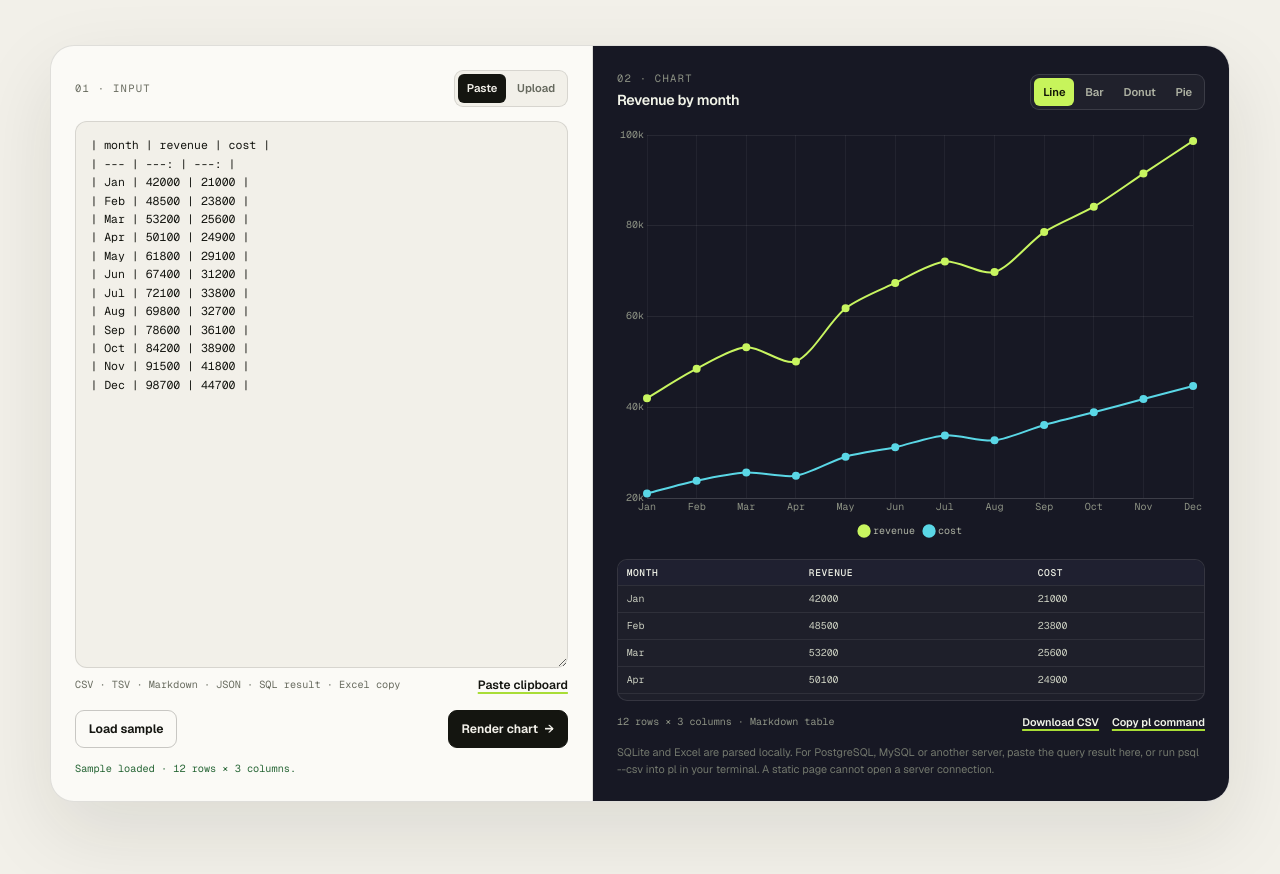
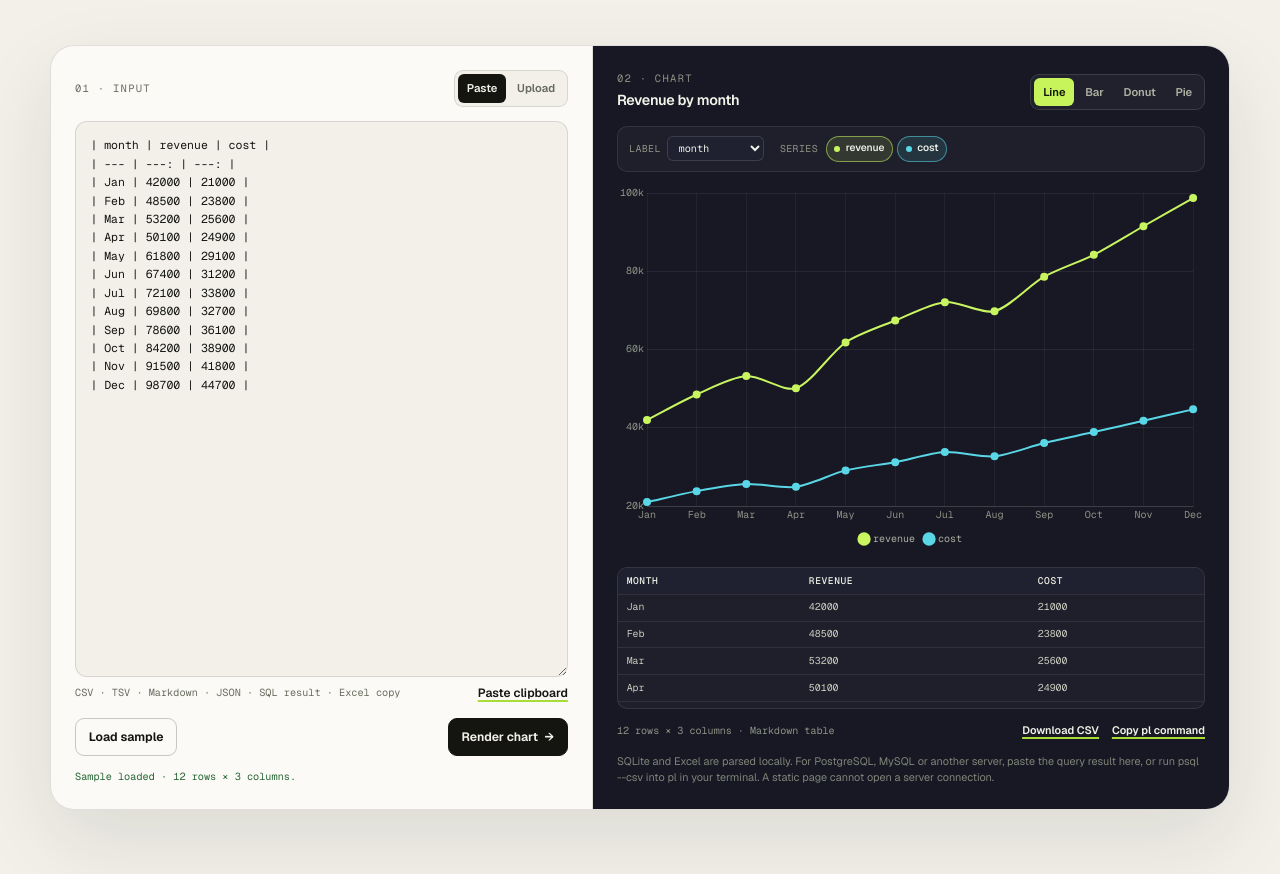
Before and after one commit to sazardev/plot, a plain HTML site: page docs/index.html in a window 1280 px wide. Shown: the part 1189-2063 px from the top of the page. Drawn offline with Linux system fonts and the light colour scheme.

Commit message:
feat(site): add playground series controls and accessibility polish
Add label and per-series selection, keep chart/card heights stable, support pasted SQL dumps, expose chart accessibility targets, and make scrollable previews keyboard-focusable. Axe WCAG A/AA checks now pass in light and dark modes.

```diff
--- a/docs/assets/playground.js
+++ b/docs/assets/playground.js
@@ -29,6 +29,9 @@
     sqlQuery: $("[data-pg-query]"),
     download: $('[data-pg-action="download"]'),
     copyCommand: $('[data-pg-action="copy-command"]'),
+    controls: $("[data-pg-controls]"),
+    label: $("[data-pg-label]"),
+    series: $("[data-pg-series]"),
   };
 
   const reduceMotion = window.matchMedia("(prefers-reduced-motion: reduce)").matches;
@@ -38,6 +41,8 @@
   }
   let table = null;
   let chart = null;
+  let labelIndex = -1;
+  let selectedSeries = new Set();
   let workbook = null;
   let workbookName = "";
   let sqlDb = null;
@@ -363,12 +368,60 @@
     return base.charAt(0).toUpperCase() + base.slice(1);
   };
 
-  const countNumeric = (tableData) => tableData.numeric.filter(Boolean).length;
-
   const selectChartColumns = (tableData) => {
     const label = tableData.columns.findIndex((_, index) => !tableData.numeric[index] && tableData.rows.some((row) => row[index] !== null));
     const values = tableData.numeric.map((isNumeric, index) => (isNumeric ? index : -1)).filter((index) => index >= 0);
     return { label, values };
+  };
+
+  const selectedValues = () => {
+    if (!table) return [];
+    return table.numeric
+      .map((isNumeric, index) => (isNumeric && selectedSeries.has(index) ? index : -1))
+      .filter((index) => index >= 0);
+  };
+
+  const colorIndex = (columnIndex) => {
+    if (!table) return 0;
+    const order = table.numeric.map((isNumeric, index) => (isNumeric ? index : -1)).filter((index) => index >= 0);
+    const position = order.indexOf(columnIndex);
+    return position >= 0 ? position : 0;
+  };
+
+  const renderControls = () => {
+    if (!table) {
+      els.controls.hidden = true;
+      return;
+    }
+    els.controls.hidden = false;
+    els.label.textContent = "";
+    const rowOption = document.createElement("option");
+    rowOption.value = "-1";
+    rowOption.textContent = "Row number";
+    els.label.appendChild(rowOption);
+    table.columns.forEach((column, index) => {
+      if (table.numeric[index]) return;
+      if (!table.rows.some((row) => row[index] !== null)) return;
+      const option = document.createElement("option");
+      option.value = String(index);
+      option.textContent = column;
+      els.label.appendChild(option);
+    });
+    els.label.value = String(labelIndex);
+
+    els.series.textContent = "";
+    table.numeric.forEach((isNumeric, index) => {
+      if (!isNumeric) return;
+      const button = document.createElement("button");
+      button.type = "button";
+      button.className = "pg-chip";
+      button.dataset.seriesIndex = String(index);
+      button.style.setProperty("--chip-color", COLORS[colorIndex(index) % COLORS.length]);
+      button.textContent = table.columns[index];
+      button.setAttribute("aria-pressed", String(selectedSeries.has(index)));
+      button.classList.toggle("is-active", selectedSeries.has(index));
+      els.series.appendChild(button);
+    });
   };
 
   const formatNumber = (value) => {
@@ -399,12 +452,16 @@
       chart.destroy();
       chart = null;
     }
+    const defaults = selectChartColumns(next);
+    labelIndex = defaults.label;
+    selectedSeries = new Set(defaults.values);
     els.title.textContent = next.title;
     const truncated = next.truncated ? ` · showing first ${MAX_ROWS.toLocaleString("en")}` : "";
     els.meta.textContent = `${next.rows.length.toLocaleString("en")} rows × ${next.columns.length.toLocaleString("en")} columns · ${next.source}${truncated}`;
     els.download.disabled = false;
     els.copyCommand.disabled = false;
     setStatus(status, "ok");
+    renderControls();
     renderPreview();
     drawChart();
   };
@@ -466,20 +523,20 @@
       showEmpty("Chart.js is still loading", "Give it a second and try again.");
       return;
     }
-    const { label, values } = selectChartColumns(table);
+    const values = selectedValues();
     if (!values.length) {
-      showEmpty("No numeric series", "Add a column with numbers to plot.");
+      showEmpty("No numeric series", "Select at least one numeric series.");
       return;
     }
 
     const type = chartType();
     const labels = table.rows.map((row, index) => {
-      const value = label >= 0 ? row[label] : index + 1;
+      const value = labelIndex >= 0 ? row[labelIndex] : index + 1;
       return value === null ? `#${index + 1}` : displayCell(value);
     });
 
     if (type === "bar" || type === "pie" || type === "donut") {
-      if (label < 0) {
+      if (labelIndex < 0) {
         setStatus("No label column detected; using row numbers.", "ok");
       }
     }
@@ -499,8 +556,8 @@
         {
           label: table.columns[index],
           data,
-          backgroundColor: COLORS[0],
-          borderColor: COLORS[0],
+          backgroundColor: COLORS[colorIndex(index) % COLORS.length],
+          borderColor: COLORS[colorIndex(index) % COLORS.length],
           borderWidth: 0,
           borderRadius: 4,
           maxBarThickness: 24,
@@ -538,12 +595,12 @@
     if (values.length > 8) {
       setStatus(`Line shows the first 8 numeric series of ${values.length}.`, "ok");
     }
-    const series = values.slice(0, 8).map((index, order) => ({
+    const series = values.slice(0, 8).map((index) => ({
       label: table.columns[index],
       data: table.rows.map((row) => (typeof row[index] === "number" ? row[index] : null)),
-      borderColor: COLORS[order % COLORS.length],
-      backgroundColor: hexAlpha(COLORS[order % COLORS.length], 0.14),
-      pointBackgroundColor: COLORS[order % COLORS.length],
+      borderColor: COLORS[colorIndex(index) % COLORS.length],
+      backgroundColor: hexAlpha(COLORS[colorIndex(index) % COLORS.length], 0.14),
+      pointBackgroundColor: COLORS[colorIndex(index) % COLORS.length],
       borderWidth: 2,
       pointRadius: table.rows.length > 80 ? 0 : 3,
       pointHoverRadius: 5,
@@ -968,6 +1025,29 @@
     });
   });
 
+  els.label.addEventListener("change", () => {
+    labelIndex = Number(els.label.value);
+    drawChart();
+  });
+
+  els.series.addEventListener("click", (event) => {
+    const button = event.target.closest("[data-series-index]");
+    if (!button) return;
+    const index = Number(button.dataset.seriesIndex);
+    if (selectedSeries.has(index)) {
+      if (selectedSeries.size === 1) {
+        setStatus("Keep at least one series selected.", "error");
+        return;
+      }
+      selectedSeries.delete(index);
+    } else {
+      selectedSeries.add(index);
+    }
+    button.classList.toggle("is-active", selectedSeries.has(index));
+    button.setAttribute("aria-pressed", String(selectedSeries.has(index)));
+    drawChart();
+  });
+
   $$("[data-pg-action]").forEach((button) => {
     button.addEventListener("click", async () => {
       const action = button.dataset.pgAction;
--- a/docs/assets/site.css
+++ b/docs/assets/site.css
@@ -1736,7 +1736,7 @@ kbd {
 .pg-chart {
   position: relative;
   flex: none;
-  height: 420px;
+  height: 370px;
 }
 
 .pg-chart canvas {
@@ -1829,7 +1829,7 @@ kbd {
 
 .pg-note {
   margin: 0;
-  color: #73786d;
+  color: #7f8478;
   font-size: 0.68rem;
   line-height: 1.5;
 }
@@ -1845,7 +1845,7 @@ kbd {
   }
 
   .pg-chart {
-    height: 380px;
+    height: 340px;
   }
 }
 
@@ -1869,7 +1869,7 @@ kbd {
   }
 
   .pg-chart {
-    height: 300px;
+    height: 280px;
   }
 
   .pg-out-foot {
@@ -1905,3 +1905,102 @@ kbd {
     background: #171914;
   }
 }
+
+.pg-controls {
+  display: flex;
+  flex-wrap: wrap;
+  align-items: center;
+  gap: 0.7rem 1rem;
+  padding: 0.55rem 0.7rem;
+  border: 1px solid rgba(255, 255, 255, 0.09);
+  border-radius: 10px;
+  background: rgba(255, 255, 255, 0.03);
+}
+
+.pg-control {
+  display: flex;
+  align-items: center;
+  gap: 0.4rem;
+  color: #8d9284;
+  font-family: var(--mono);
+  font-size: 0.62rem;
+  letter-spacing: 0.04em;
+  text-transform: uppercase;
+}
+
+.pg-control select {
+  max-width: 9rem;
+  padding: 0.25rem 0.4rem;
+  border: 1px solid rgba(255, 255, 255, 0.13);
+  border-radius: 6px;
+  background: #1f2030;
+  color: #f2f4e9;
+  font-family: var(--mono);
+  font-size: 0.64rem;
+}
+
+.pg-series-wrap {
+  display: flex;
+  flex: 1;
+  align-items: center;
+  gap: 0.5rem;
+  min-width: 0;
+  color: #8d9284;
+  font-family: var(--mono);
+  font-size: 0.62rem;
+  letter-spacing: 0.04em;
+  text-transform: uppercase;
+}
+
+.pg-series {
+  display: flex;
+  flex: 1;
+  flex-wrap: wrap;
+  gap: 0.3rem;
+  min-width: 0;
+}
+
+.pg-chip {
+  display: inline-flex;
+  align-items: center;
+  gap: 0.35rem;
+  max-width: 9rem;
+  padding: 0.22rem 0.45rem;
+  overflow: hidden;
+  border: 1px solid rgba(255, 255, 255, 0.12);
+  border-radius: 999px;
+  background: transparent;
+  color: #8d9284;
+  font-family: var(--font);
+  font-size: 0.64rem;
+  font-weight: 550;
+  text-overflow: ellipsis;
+  white-space: nowrap;
+  cursor: pointer;
+}
+
+.pg-chip::before {
+  content: "";
+  flex: none;
+  width: 6px;
+  height: 6px;
+  border-radius: 50%;
+  background: var(--chip-color, #8d9284);
+}
+
+.pg-chip.is-active {
+  border-color: color-mix(in srgb, var(--chip-color, var(--accent)) 55%, transparent);
+  background: color-mix(in srgb, var(--chip-color, var(--accent)) 12%, transparent);
+  color: #f2f4e9;
+}
+
+.pg-chip.is-active::before {
+  background: var(--chip-color, var(--accent));
+}
+
+@media (prefers-color-scheme: dark) {
+  .step-num {
+    background: var(--accent);
+    color: var(--accent-ink);
+  }
+}
--- a/docs/index.html
+++ b/docs/index.html
@@ -223,6 +223,16 @@
             </div>
           </div>
 
+          <div class="pg-controls" data-pg-controls hidden>
+            <label class="pg-control">Label
+              <select data-pg-label></select>
+            </label>
+            <div class="pg-series-wrap">
+              <span>Series</span>
+              <div class="pg-series" data-pg-series></div>
+            </div>
+          </div>
+
           <div class="pg-chart">
             <canvas data-pg-canvas aria-label="Playground chart" role="img"></canvas>
             <div class="pg-empty" data-pg-empty>
@@ -232,7 +242,7 @@
             </div>
           </div>
 
-          <div class="pg-preview" data-pg-preview hidden></div>
+          <div class="pg-preview" data-pg-preview role="region" aria-label="Data preview" tabindex="0" hidden></div>
 
           <div class="pg-out-foot">
             <span data-pg-meta>Waiting for data</span>
@@ -282,7 +292,7 @@
 
       <div class="code-block" style="margin-top: 1.2rem;">
         <button class="copy" type="button">Copy</button>
-        <pre><code><span class="comment"># query → chart, no intermediate file</span>
+        <pre tabindex="0"><code><span class="comment"># query → chart, no intermediate file</span>
 psql --csv -c "select day, signups from metrics order by day" | pl
 
 <span class="comment"># or point pl at a CSV</span>
@@ -437,14 +447,14 @@ pl sales.csv --type bar --title "Revenue by month"</code></pre>
             </p>
             <div class="code-block">
               <button class="copy" type="button">Copy</button>
-              <pre><code><span class="prompt">$</span> go install github.com/sazardev/plot/cmd/pl@latest</code></pre>
+              <pre tabindex="0"><code><span class="prompt">$</span> go install github.com/sazardev/plot/cmd/pl@latest</code></pre>
             </div>
             <p>
               Make sure <code>$(go env GOPATH)/bin</code> is on your <code>PATH</code>. From a clone, build it yourself:
             </p>
             <div class="code-block">
               <button class="copy" type="button">Copy</button>
-              <pre><code>git clone https://github.com/sazardev/plot.git
+              <pre tabindex="0"><code>git clone https://github.com/sazardev/plot.git
 cd plot
 CGO_ENABLED=0 go build -o pl ./cmd/pl</code></pre>
             </div>
@@ -458,7 +468,7 @@ CGO_ENABLED=0 go build -o pl ./cmd/pl</code></pre>
             </p>
             <div class="code-block">
               <button class="copy" type="button">Copy</button>
-              <pre><code><span class="comment"># stdin</span>
+              <pre tabindex="0"><code><span class="comment"># stdin</span>
 printf 'day,signups\nMon,3\nTue,5\nWed,4\n' | pl
 
 <span class="comment"># one or more files</span>
@@ -481,7 +491,7 @@ psql --csv -c "select day, signups from metrics order by day" | pl</code></pre>
               The CLI is intentionally small: delimited text on stdin or files, plus read-only SQLite.
               The browser playground on this page accepts a wider set of exports and normalizes them for a chart.
             </p>
-            <div class="table-wrap">
+            <div class="table-wrap" tabindex="0">
               <table>
                 <thead>
                   <tr><th>Where</th><th>Accepts</th><th>Notes</th></tr>
@@ -501,7 +511,7 @@ psql --csv -c "select day, signups from metrics order by day" | pl</code></pre>
           <article class="doc-block" id="charts-guide">
             <h3>Chart types</h3>
             <p>Four families, one renderer, the same input pipeline:</p>
-            <div class="table-wrap">
+            <div class="table-wrap" tabindex="0">
               <table>
                 <thead>
                   <tr><th>Type</th><th>Use it for</th><th>Notes</th></tr>
@@ -521,7 +531,7 @@ psql --csv -c "select day, signups from metrics order by day" | pl</code></pre>
             <p>Pick columns, rename labels, sort, filter and title the chart without touching the source data.</p>
             <div class="code-block">
               <button class="copy" type="button">Copy</button>
-              <pre><code><span class="comment"># explicit columns and order</span>
+              <pre tabindex="0"><code><span class="comment"># explicit columns and order</span>
 pl sales.csv --label month --columns revenue,cost --type line
 
 <span class="comment"># sort and filter before rendering</span>
@@ -543,7 +553,7 @@ pl sales.csv --ascii --width 72 --height 20</code></pre>
             </p>
             <div class="code-block">
               <button class="copy" type="button">Copy</button>
-              <pre><code>pl --db metrics.db --query 'select day, signups from metrics order by day'
+              <pre tabindex="0"><code>pl --db metrics.db --query 'select day, signups from metrics order by day'
 pl --db metrics.db --query-file queries/signups.sql --timeout 5s
 
 <span class="comment"># environment variables also work</span>
@@ -559,7 +569,7 @@ PL_DB=metrics.db PL_QUERY='select * from weekly' pl</code></pre>
             </p>
             <div class="code-block">
               <button class="copy" type="button">Copy</button>
-              <pre><code>pl --tui sales.csv
+              <pre tabindex="0"><code>pl --tui sales.csv
 pl --tui --no-motion sales.csv   <span class="comment"># static first frame</span></code></pre>
             </div>
             <div class="key-grid">
@@ -581,7 +591,7 @@ pl --tui --no-motion sales.csv   <span class="comment"># static first frame</spa
             </p>
             <div class="code-block">
               <button class="copy" type="button">Copy</button>
-              <pre><code>[database]
+              <pre tabindex="0"><code>[database]
 path = "metrics.db"
 query = "select day, signups from metrics order by day"
 timeout = "10s"
@@ -606,7 +616,7 @@ max_size = "64MiB"</code></pre>
 
           <article class="doc-block" id="flags">
             <h3>Flags</h3>
-            <div class="table-wrap">
+            <div class="table-wrap" tabindex="0">
               <table>
                 <thead>
                   <tr><th>Flag</th><th>What it does</th><th>Default</th></tr>
@@ -648,7 +658,7 @@ max_size = "64MiB"</code></pre>
 
           <article class="doc-block" id="environment">
             <h3>Environment</h3>
-            <div class="table-wrap">
+            <div class="table-wrap" tabindex="0">
               <table>
                 <thead>
                   <tr><th>Variable</th><th>Effect</th></tr>
@@ -667,7 +677,7 @@ max_size = "64MiB"</code></pre>
 
           <article class="doc-block" id="exit-codes">
             <h3>Exit codes</h3>
-            <div class="table-wrap">
+            <div class="table-wrap" tabindex="0">
               <table>
                 <thead>
                   <tr><th>Code</th><th>Meaning</th></tr>
```
